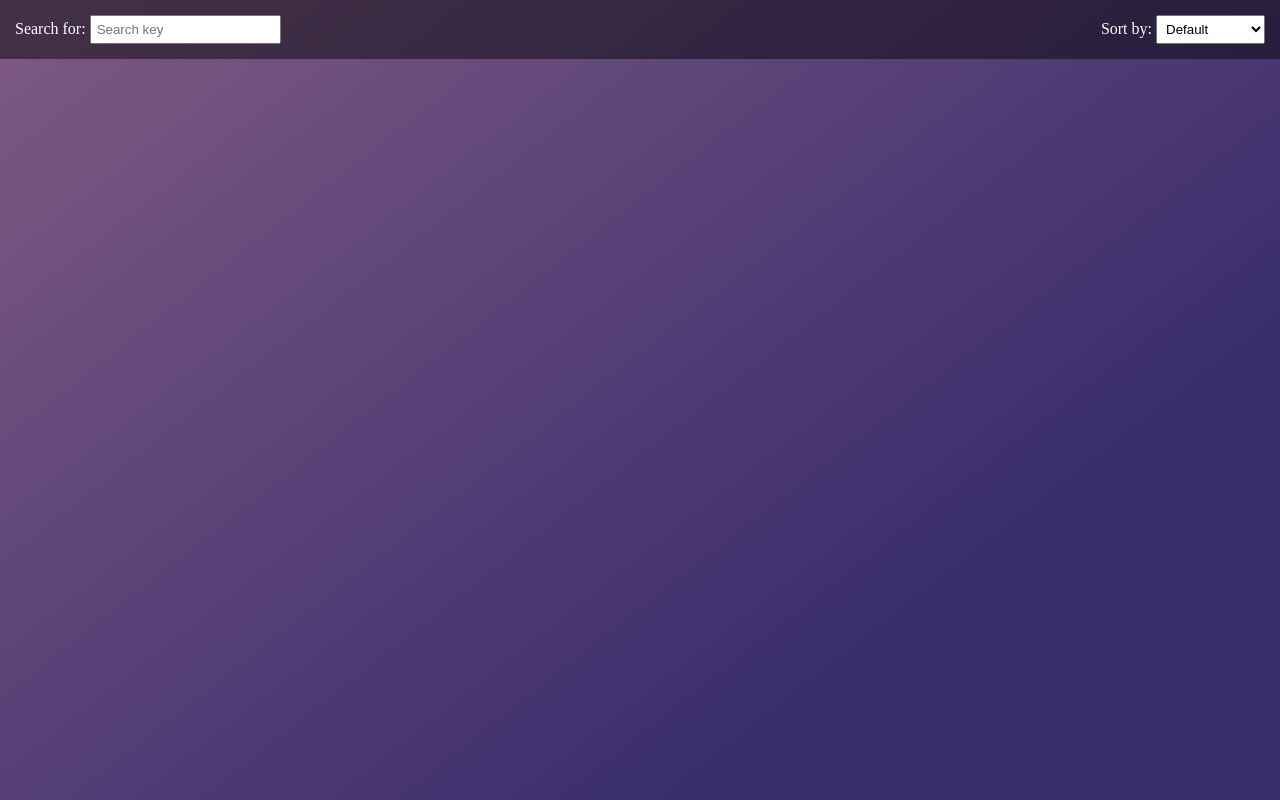
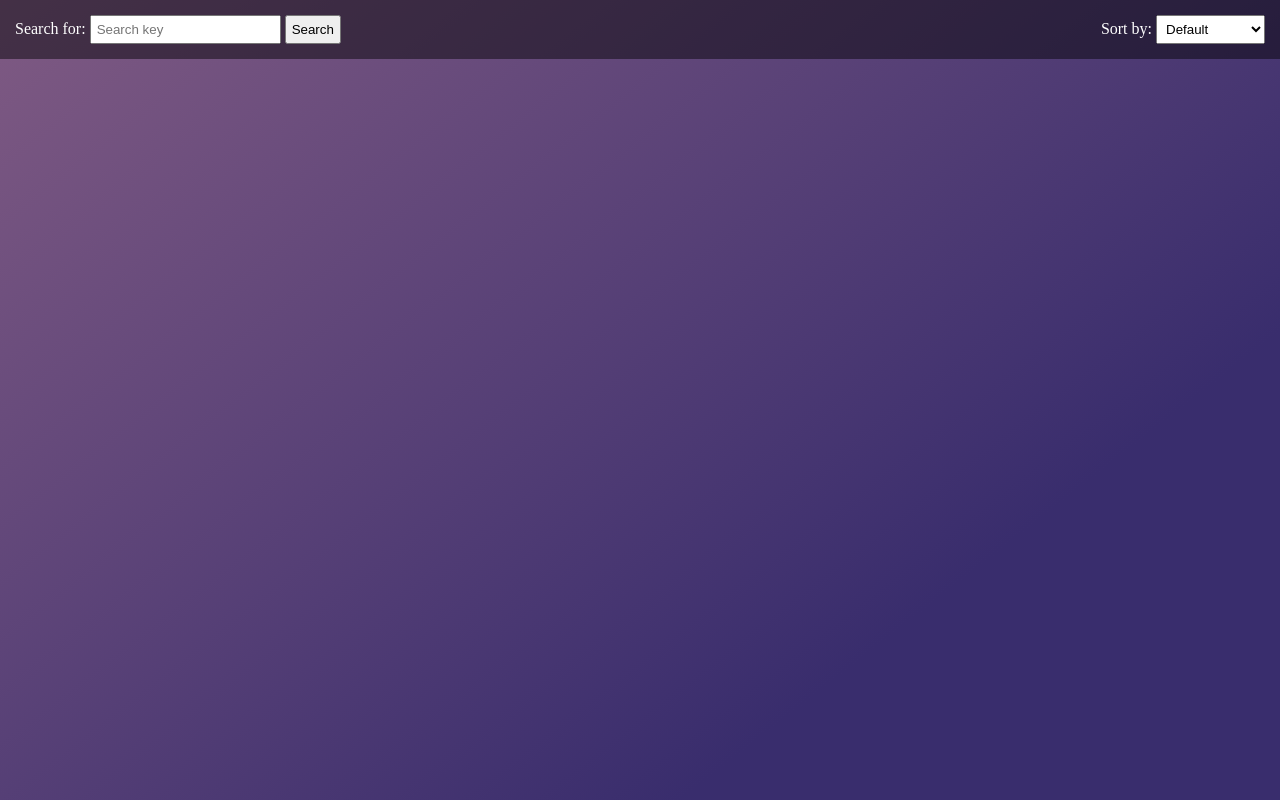
Before and after one commit to MjedAl/CPIT405, a PHP site: page / in a window 1280 px wide. Shown: the part 97-897 px from the top of the page. Run offline with PHP 8.4, Linux system fonts and the light colour scheme.

Commit message:
Change the search behavior
- Search only when enter or search button is clicked

```diff
--- a/AssignmentAJAX/assets/css/styles.css
+++ b/AssignmentAJAX/assets/css/styles.css
@@ -115,7 +115,7 @@ form {
     color: white;
 }
 
-.form-search input {
+.form-search input, .form-search button {
     padding: 5px;
 }
 
--- a/AssignmentAJAX/assets/js/main.js
+++ b/AssignmentAJAX/assets/js/main.js
@@ -2,9 +2,14 @@
 let images = [];
 var imagesDiv = document.getElementById("images")
 var xmlhttp = new XMLHttpRequest();
-
-function search(e) {
-    if (!e.value || e.value.length == 0 || !e.value.trim()) {
+var searchWord = document.getElementById("search");
+searchWord.addEventListener("keyup", function(event) {
+    if (event.key === 'Enter') {
+        search();
+    }
+  });
+function search() {
+    if (!searchWord.value || searchWord.value.length == 0 || !searchWord.value.trim()) {
         return;
     }
     var API_LINK = "https://api.giphy.com/v1/gifs/search";
@@ -20,9 +25,10 @@ function search(e) {
             }
         }
     };
-    xmlhttp.open("GET", API_LINK + "?" + params + "&q=" + encodeURIComponent(e.value) + "", true);
+    xmlhttp.open("GET", API_LINK + "?" + params + "&q=" + encodeURIComponent(searchWord.value) + "", true);
     xmlhttp.send();
 }
+
 
 
 
--- a/AssignmentAJAX/index.html
+++ b/AssignmentAJAX/index.html
@@ -19,7 +19,8 @@
             <div class="navbar">
                 <div class="form-search">
                     <label for="search">Search for:</label>
-                    <input placeholder='Search key' onkeyup="search(this)" type="text" required>
+                    <input placeholder='Search key' id="search" type="text" required>
+                    <button onclick="search()">Search</button>
                 </div>
             </div>
             <div class="sort">
```
